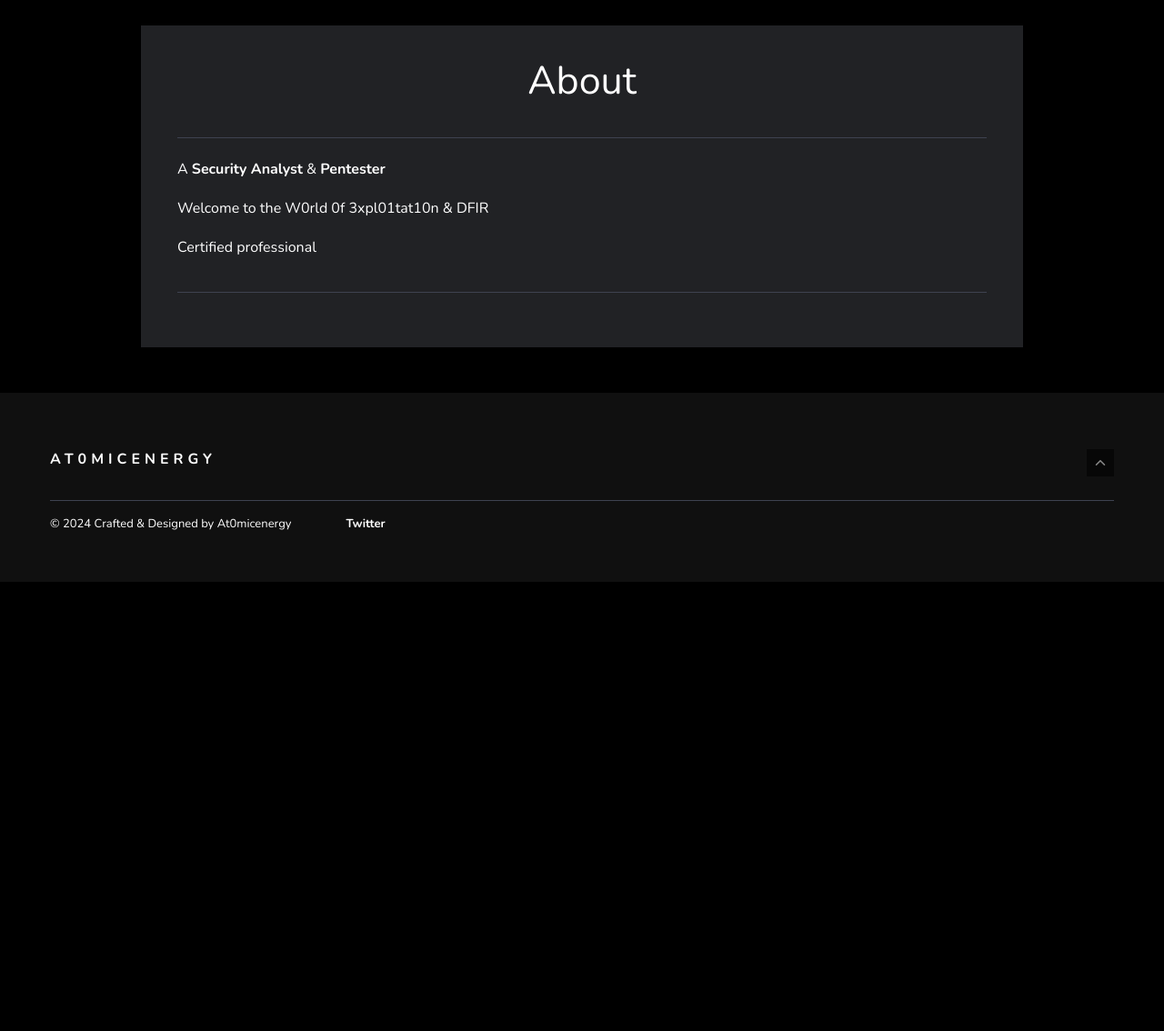
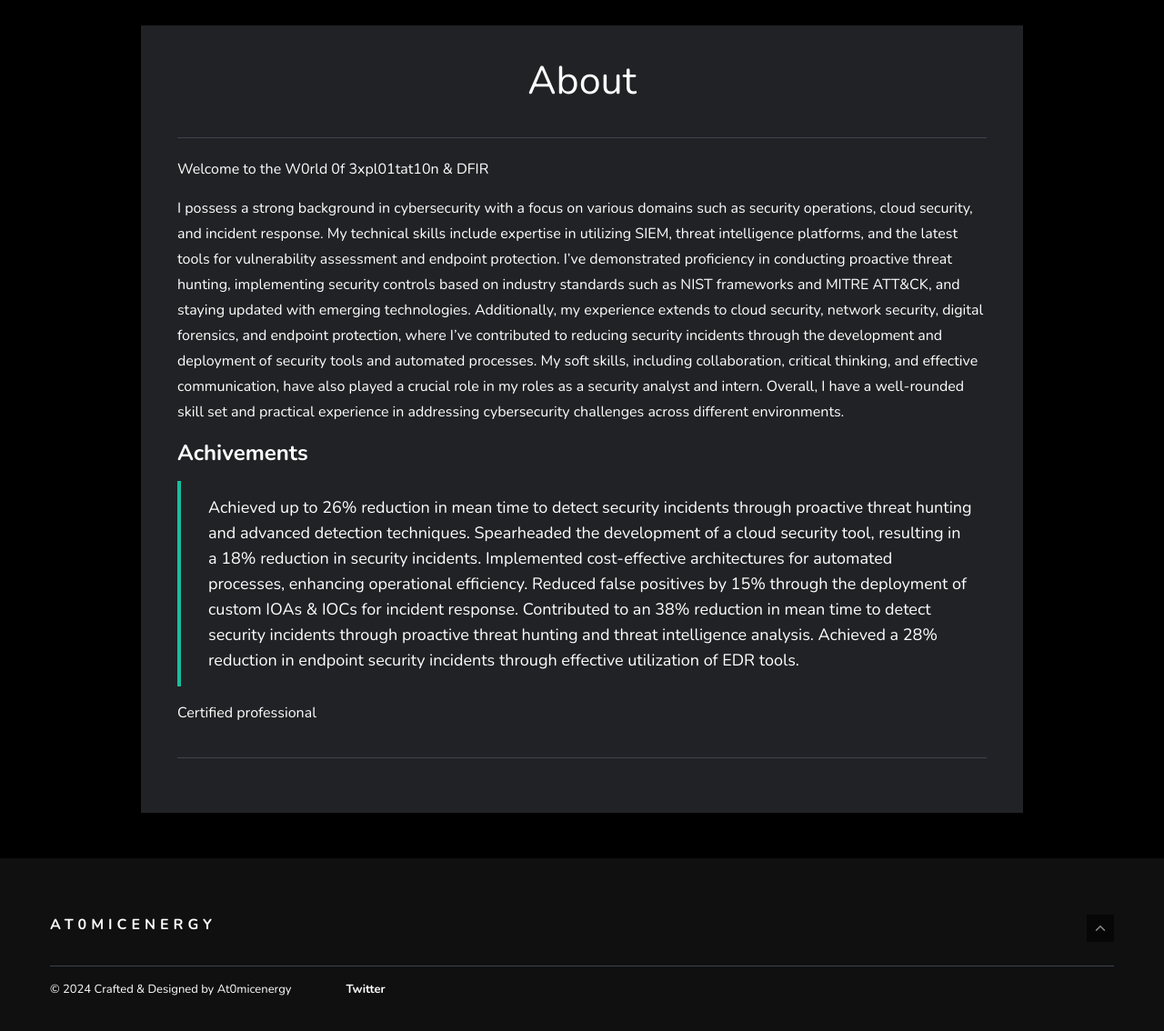
Before and after one commit to At0micenergy/Blog, a Jekyll site: the page built from _pages/about.md, in a window 1280 px wide and 1400 px high, scrolled down 449 px. Shown: the part 248-1382 px from the top of the window at 91% size. Built offline with Jekyll 4.4.1, drawn with Linux system fonts in a browser that asks for light colours; nearby versions of some CDN libraries; a script that is not in the unit is left out; before the commit the page ends 1337 px from its top, so only the background shows below that.

Commit message:
About
Update on about section

```diff
--- a/_pages/about.md
+++ b/_pages/about.md
@@ -5,11 +5,21 @@ image: At0micenergy.jpg
 permalink: /about/
 ---
 
-A **Security Analyst** & **Pentester**
-
 Welcome to the W0rld 0f 3xpl01tat10n & DFIR
 
+I possess a strong background in cybersecurity with a focus on various domains such as security operations, cloud security, and incident response. My technical skills include expertise in utilizing SIEM, threat intelligence platforms, and the latest tools for vulnerability assessment and endpoint protection. I've demonstrated proficiency in conducting proactive threat hunting, implementing security controls based on industry standards such as NIST frameworks and MITRE ATT&CK, and staying updated with emerging technologies. Additionally, my experience extends to cloud security, network security, digital forensics, and endpoint protection, where I've contributed to reducing security incidents through the development and deployment of security tools and automated processes. My soft skills, including collaboration, critical thinking, and effective communication, have also played a crucial role in my roles as a security analyst and intern. Overall, I have a well-rounded skill set and practical experience in addressing cybersecurity challenges across different environments.
+
+### Achivements
+
+> Achieved up to 26% reduction in mean time to detect security incidents through proactive threat hunting and advanced detection techniques.
+> Spearheaded the development of a cloud security tool, resulting in a 18% reduction in security incidents.
+> Implemented cost-effective architectures for automated processes, enhancing operational efficiency.
+> Reduced false positives by 15% through the deployment of custom IOAs & IOCs for incident response.
+> Contributed to an 38% reduction in mean time to detect security incidents through proactive threat hunting and threat intelligence analysis.
+> Achieved a 28% reduction in endpoint security incidents through effective utilization of EDR tools.
+
 <script src="https://www.hackthebox.eu/badge/427574"></script>
+
 
 Certified professional
 
```
